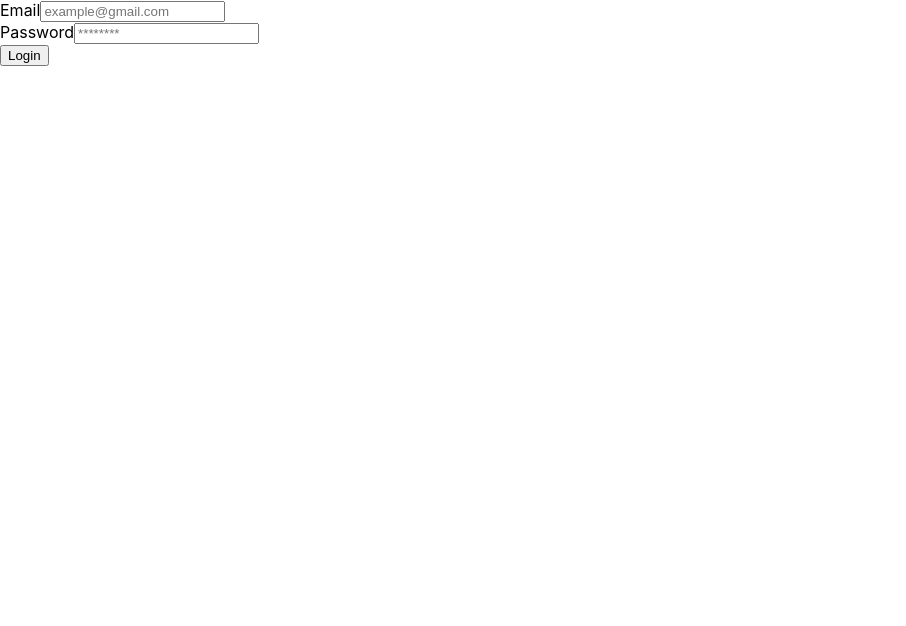
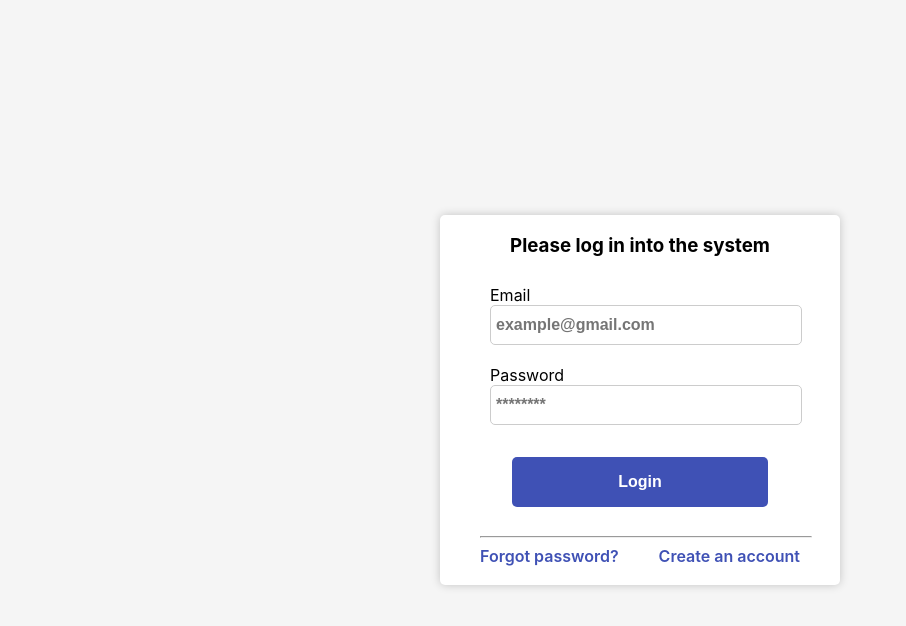
Before and after one commit to Stasnislau/embassy, a React (Create React App) app: page / in a window 1280 px wide. Shown: the top 626 px of the page, without its empty margins (0-906 px from the left). Built offline with nearby package versions, Linux system fonts and the light colour scheme.

Commit message:
improved login page

```diff
--- a/src/App.js
+++ b/src/App.js
@@ -1,9 +1,12 @@
-
-import React from 'react';
-import LoginPage from "../src/Pages/LoginPage"
+import React from "react";
+import LoginPage from "../src/Pages/LoginPage";
+// import Header from "../src/Components/Header";
 function App() {
   return (
-       <LoginPage />
+    <div className="app">
+      {/* <Header/> */}
+      <LoginPage />
+    </div>
   );
 }
 
--- a/src/Components/Header/index.tsx
+++ b/src/Components/Header/index.tsx
@@ -15,3 +15,5 @@ const Header = () => {
     </header>
   );
 };
+
+export default Header;
--- a/src/Pages/LoginPage/Index.tsx
+++ b/src/Pages/LoginPage/Index.tsx
@@ -1,16 +1,36 @@
 import { useFormik } from "formik";
+import "./index.css";
 import React from "react";
 
+interface values {
+  email: string;
+  password: string;
+}
 const LoginPage = () => {
   const initialValues = {
     email: "",
     password: "",
   };
-  const onSubmit = (values: any) => {
+  const onSubmit = (values: values) => {
     // TODO: Add type and add functionality to this function
     console.log("Form data", values);
   };
-  const validate = (values: any) => {};
+  const validate = (values: values) => {
+    let errors: Partial<values> = {};
+    if (!values.email) {
+      errors.email = "Required";
+    } else if (
+      !/^[A-Z0-9._%+-]+@[A-Z0-9.-]+\.[A-Z]{2,4}$/i.test(values.email)
+    ) {
+      errors.email = "Invalid email address";
+    }
+    if (!values.password) {
+      errors.password = "Required";
+    } else if (values.password.length < 8) {
+      errors.password = "Password must be at least 8 characters";
+    }
+    return errors;
+  };
   const formik = useFormik({
     initialValues,
     onSubmit,
@@ -19,11 +39,12 @@ const LoginPage = () => {
   return (
     <div className="login-page-container">
       <div className="login-form-container">
-        {" "}
+        <h3>Please log in into the system </h3>
         <form onSubmit={formik.handleSubmit}>
           <div className="form-control">
             <label htmlFor="email">Email</label>
             <input
+              className="input-field"
               type="email"
               name="email"
               onChange={formik.handleChange}
@@ -38,6 +59,7 @@ const LoginPage = () => {
           <div className="form-control">
             <label htmlFor="password">Password</label>
             <input
+              className="input-field"
               type="password"
               name="password"
               onChange={formik.handleChange}
@@ -49,7 +71,16 @@ const LoginPage = () => {
               <div className="error">{formik.errors.password}</div>
             ) : null}
           </div>
-            <button type="submit">Login</button>
+          <div className="submit-button-container">
+            <button className="submit-button" type="submit">
+              Login
+            </button>
+          </div>
+          <hr />
+          <div className="links-container">
+            <a href="https://www.google.com/">Forgot password?</a>
+            <a href="https://www.google.com/">Create an account</a>
+          </div>
         </form>
       </div>
     </div>
--- a/src/Pages/LoginPage/index.css
+++ b/src/Pages/LoginPage/index.css
@@ -0,0 +1,84 @@
+.login-page-container{
+    display: flex;
+    flex-direction: column;
+    justify-content: center;
+    align-items: center;
+    height: 100vh;
+    background-color: #f5f5f5;
+}
+.login-form-container{
+    display: flex;
+    flex-direction: column;
+    align-items: center;
+    width: 400px;
+    height: 370px;
+    background-color: #fff;
+    border-radius: 5px;
+    box-shadow: 0 0 10px 0 rgba(0,0,0,0.2);
+}
+form{
+    width: 80%;
+    height: 50%;
+}
+.form-control{
+    padding: 10px;
+    height: 60px;
+    display: flex;
+    flex-direction: column;
+    justify-content: center;
+}
+.input-field
+{
+    width: 100%;
+    height: 40px;
+    border: 1px solid #ccc;
+    border-radius: 5px;
+    padding: 5px;
+    font-size: 16px;
+    font-weight: 600;
+    outline: none;
+}
+.submit-button{
+    width: 80%;
+    height: 50px;
+    background-color: #3f51b5;
+    color: #fff;
+    border: none;
+    border-radius: 5px;
+    font-size: 16px;
+    font-weight: 600;
+    cursor: pointer;
+}
+.submit-button:hover{
+    background-color: #303f9f;
+    scale: 1.05;
+    transition: 0.3s;
+    box-shadow: 0 0 10px 0 rgba(0,0,0,0.2);
+}
+.submit-button-container{
+    display: flex;
+    justify-content: center;
+    align-items: center;
+    height: 50%;
+}
+.error{
+    color: red;
+    font-size: 14px;
+    font-weight: 600;
+    margin: 5px 0;
+}
+hr{
+    padding-left: 10px;
+    width: 100%;
+}
+a{
+    text-decoration: none;
+    color: #3f51b5;
+    font-size: 16px;
+    font-weight: 600;
+}
+.links-container{
+    display: flex;
+    flex-direction: block;
+    justify-content: space-between;
+}
```
Lines whose indentation alone changed are shown as unchanged.
